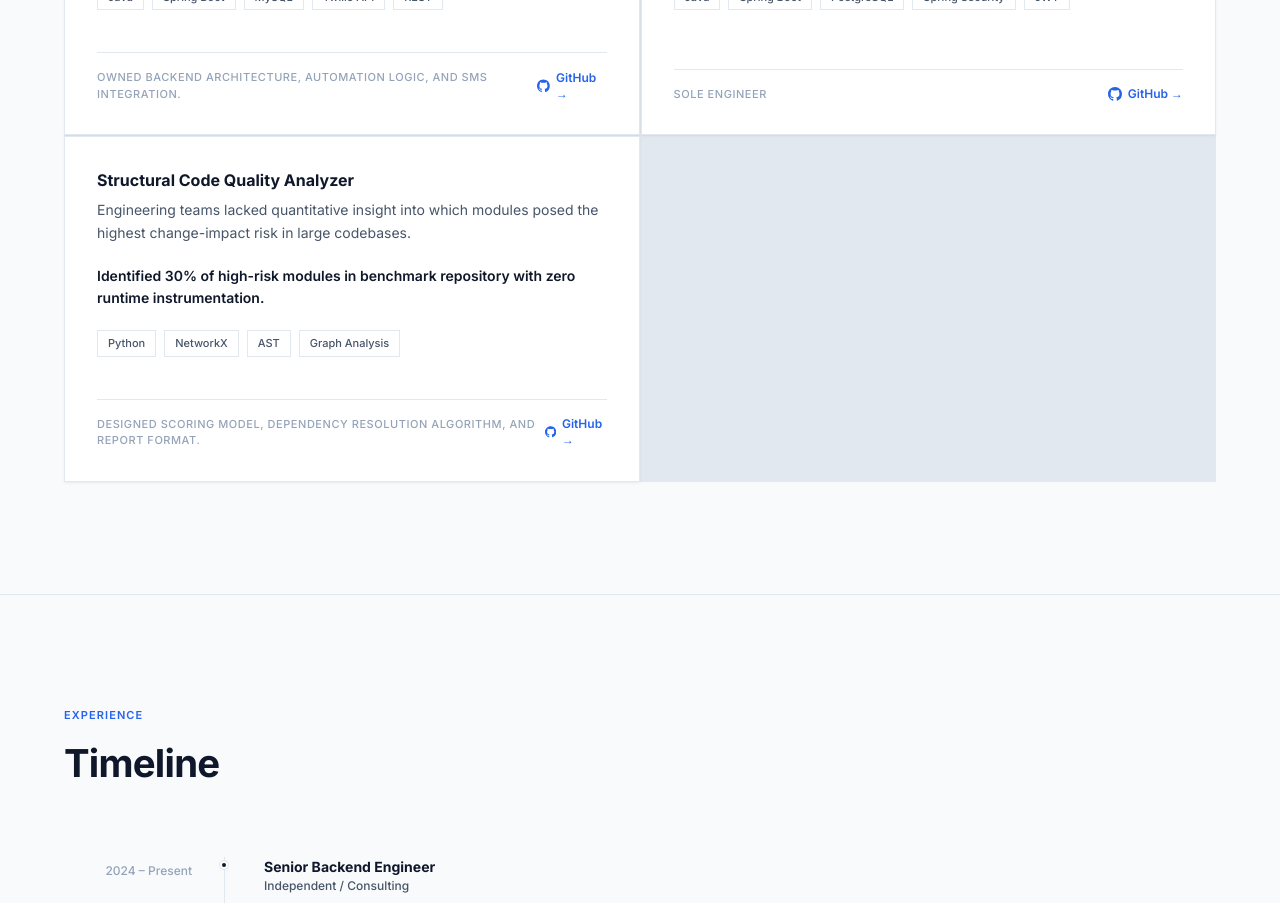
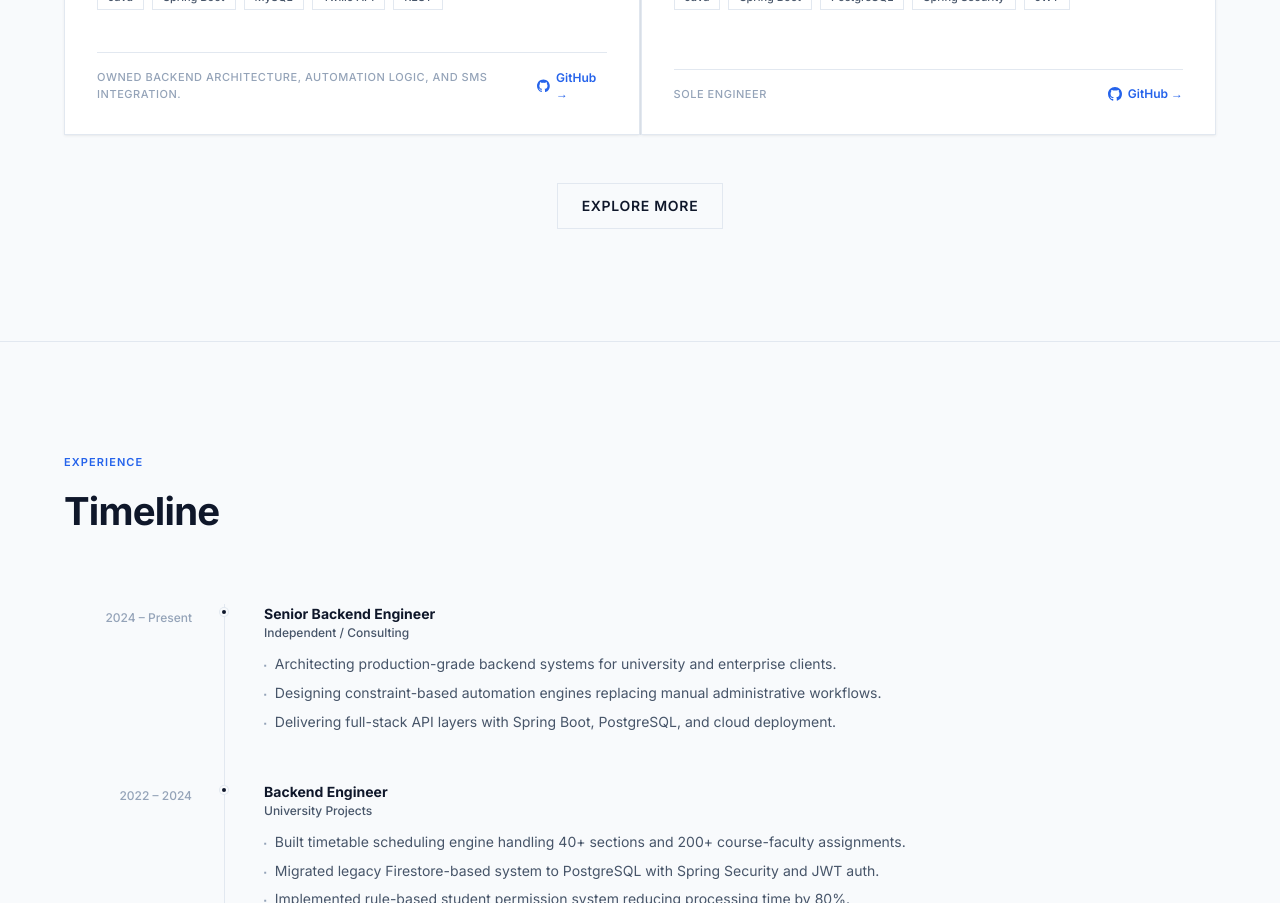
Before and after one commit to sharmavaibhav31/sharmavaibhav31, a React (Vite) app: page / in a window 1280 px wide. Shown: the part 1700-2603 px from the top of the page. Built offline with nearby package versions, Linux system fonts and the light colour scheme.

Commit message:
Added Button to Project section

```diff
--- a/src/components/sections/ProjectsSection.tsx
+++ b/src/components/sections/ProjectsSection.tsx
@@ -14,9 +14,9 @@ const GitHubIcon: React.FC = () => (
     </svg>
 );
 
-const ProjectCard: React.FC<{ project: Project; delay: number }> = ({ project, delay }) => (
+const ProjectCard: React.FC<{ project: Project; delay: number; forceVisible?: boolean }> = ({ project, delay, forceVisible }) => (
     <article
-        className="reveal group flex flex-col h-full p-8 border border-border dark:border-white/10 bg-surface dark:bg-black/50 shadow-card hover:shadow-card-hover hover:border-border-hover dark:hover:border-white/25 transition-all duration-200"
+        className={`${forceVisible ? 'is-visible' : 'reveal'} group flex flex-col h-full p-8 border border-border dark:border-white/10 bg-surface dark:bg-black/50 shadow-card hover:shadow-card-hover hover:border-border-hover dark:hover:border-white/25 transition-all duration-200`}
         style={{ transitionDelay: `${delay}ms` }}
     >
         {/* Header */}
@@ -67,7 +67,11 @@ const ProjectCard: React.FC<{ project: Project; delay: number }> = ({ project, d
     </article>
 );
 
-export const ProjectsSection: React.FC = () => (
+export const ProjectsSection: React.FC = () => {
+    const [showAll, setShowAll] = React.useState(false);
+    const displayedProjects = showAll ? projectsData : projectsData.slice(0, 4);
+
+    return (
         <section id="work" className="py-28 border-b border-border dark:border-white/10" aria-labelledby="work-heading">
             <div className="max-w-7xl mx-auto px-6 lg:px-16">
                 <div className="reveal mb-16">
@@ -84,12 +88,24 @@ export const ProjectsSection: React.FC = () => (
                 </div>
 
                 <div className="grid grid-cols-1 md:grid-cols-2 gap-px bg-border dark:bg-white/10 auto-rows-fr">
-                {projectsData.map((project, i) => (
+                    {displayedProjects.map((project, i) => (
                         <div key={project.id} className="bg-canvas dark:bg-transparent">
-                        <ProjectCard project={project} delay={i * 50} />
+                            <ProjectCard project={project} delay={(i % 4) * 50} forceVisible={showAll && i >= 4} />
                         </div>
                     ))}
                 </div>
+
+                {projectsData.length > 4 && (
+                    <div className="mt-12 flex justify-center reveal">
+                        <button
+                            onClick={() => setShowAll(!showAll)}
+                            className="px-6 py-3 border border-border dark:border-white/20 text-sm font-semibold text-primary dark:text-white uppercase tracking-wider hover:bg-primary hover:text-white dark:hover:bg-white dark:hover:text-black transition-colors duration-200"
+                        >
+                            {showAll ? 'View Less' : 'Explore More'}
+                        </button>
+                    </div>
+                )}
             </div>
         </section>
     );
+};
```
Lines whose indentation alone changed are shown as unchanged.
